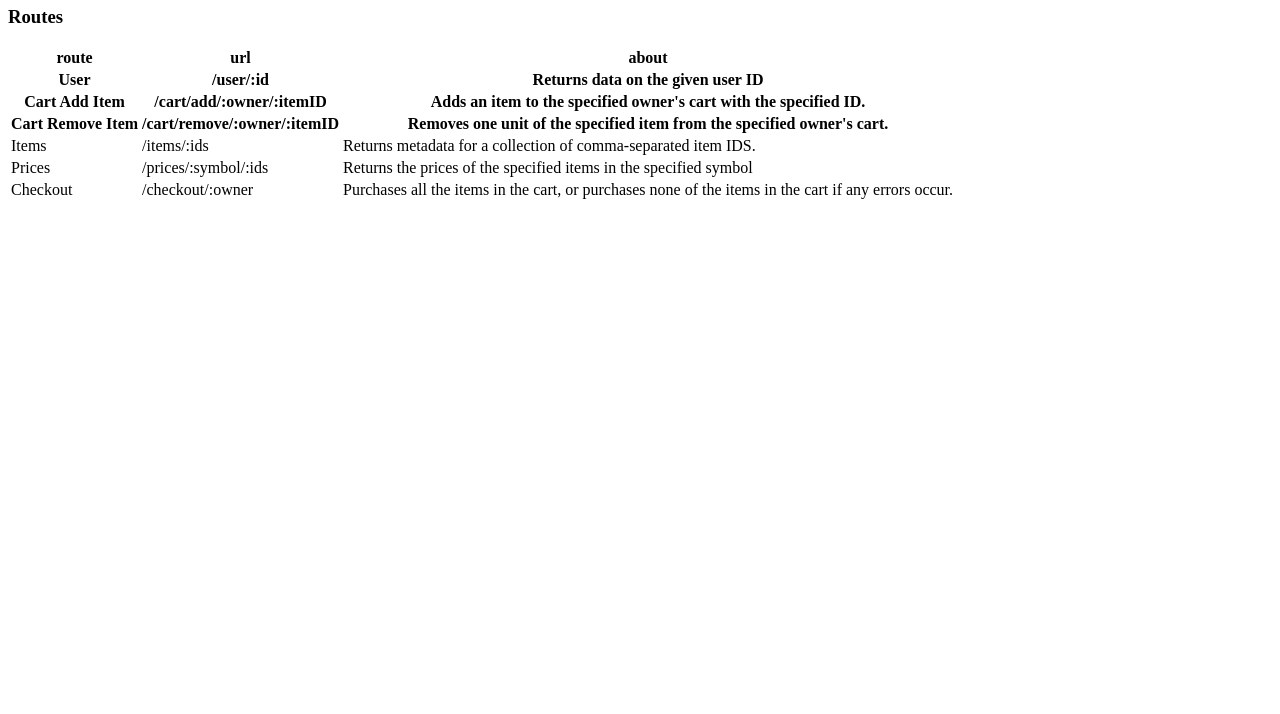
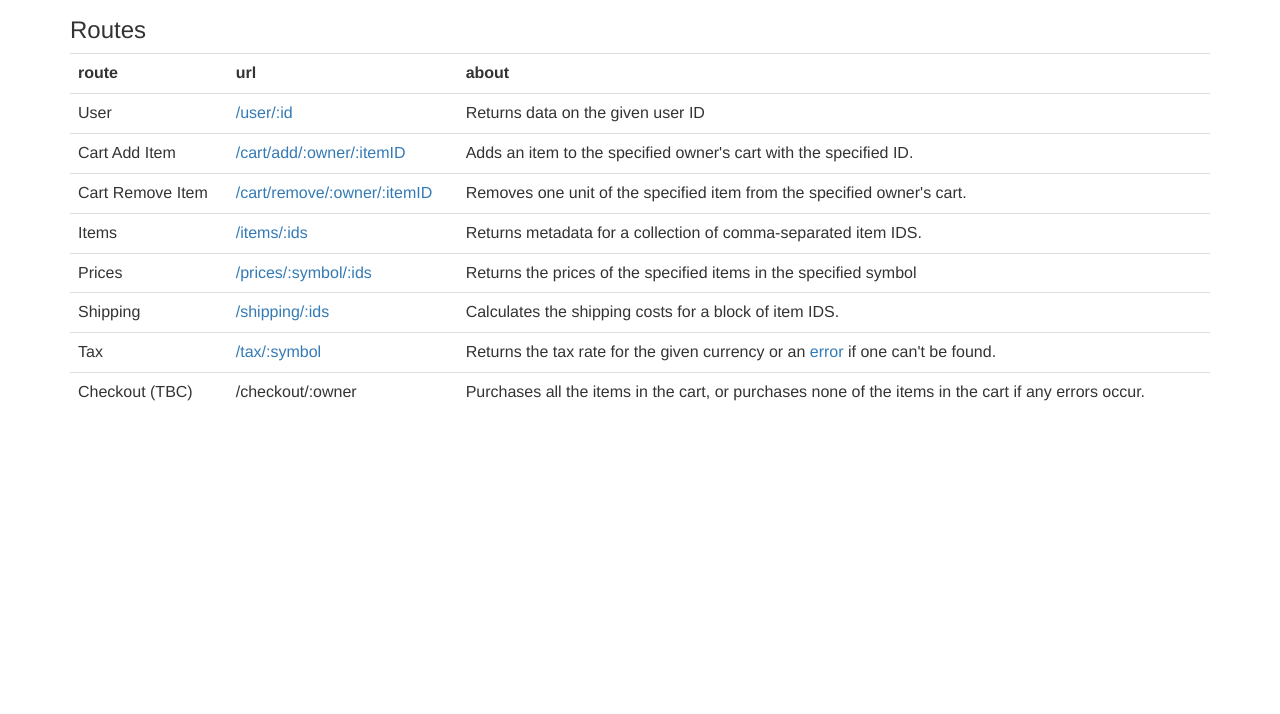
Before and after one commit to danielstern/redux-saga-shopping-cart-server, a website: page public/index.html in a window 1280 px wide. Shown: the part 86-800 px from the top of the page. Drawn offline with nearby package versions, Linux system fonts and the light colour scheme.

Commit message:
Add variables APIs

```diff
--- a/public/index.html
+++ b/public/index.html
@@ -1,14 +1,18 @@
+<head>
     <title>
         Redux Cart Server
     </title>
+    <link href="https://maxcdn.bootstrapcdn.com/bootstrap/3.3.7/css/bootstrap.min.css" rel="stylesheet" integrity="sha384-BVYiiSIFeK1dGmJRAkycuHAHRg32OmUcww7on3RYdg4Va+PmSTsz/K68vbdEjh4u" crossorigin="anonymous">
+</head>
 <h2>About</h2>
 <p>
     A demo REST API to integrate with a Redux Saga shopping cart app.
 </p>
+<body class="container">
 <h3>
     Routes
 </h3>
-<table>
+<table class="table">
     <tr>
         <th>
             route
@@ -21,44 +25,52 @@
         </th>
     </tr>
     <tr>
-        <th>
+        <td>
             User
-        </th>
-        <th>
+        </td>
+        <td>
+            <a href="/user/U10000">
                 /user/:id
-        </th>
-        <th>
+            </a>
+        </td>
+        <td>
             Returns data on the given user ID
-        </th>
+        </td>
     </tr>
     <tr>
-        <th>
+        <td>
             Cart Add Item
-        </th>
-        <th>
+        </td>
+        <td>
+            <a href="/cart/add/U10000/I10000">
                 /cart/add/:owner/:itemID
-        </th>
-        <th>
+            </a>
+        </td>
+        <td>
             Adds an item to the specified owner's cart with the specified ID.
-        </th>
+        </td>
     </tr>
     <tr>
-        <th>
+        <td>
             Cart Remove Item
-        </th>
-        <th>
+        </td>
+        <td>
+            <a href="/cart/remove/U10000/I10000">
                 /cart/remove/:owner/:itemID
-        </th>
-        <th>
+            </a>
+        </td>
+        <td>
             Removes one unit of the specified item from the specified owner's cart.
-        </th>
+        </td>
     </tr>
     <tr>
         <td>
             Items
         </td>
         <td>
+            <a href="/items/I10000,I20000">
                 /items/:ids
+            </a>
         </td>
         <td>
             Returns metadata for a collection of comma-separated item IDS.
@@ -69,7 +81,9 @@
             Prices
         </td>
         <td>
+            <a href="/prices/CAD/I30000">
                 /prices/:symbol/:ids
+            </a>
         </td>
         <td>
             Returns the prices of the specified items in the specified symbol
@@ -77,7 +91,33 @@
     </tr>
     <tr>
         <td>
-            Checkout
+            Shipping
+        </td>
+        <td>
+            <a href="/shipping/I30000,I50000">
+                /shipping/:ids
+            </a>
+        </td>
+        <td>
+            Calculates the shipping costs for a block of item IDS.
+        </td>
+    </tr>
+    <tr>
+        <td>
+            Tax
+        </td>
+        <td>
+            <a href="/tax/USD">
+                /tax/:symbol
+            </a>
+        </td>
+        <td>
+            Returns the tax rate for the given currency or an <a href="/tax/FRA">error</a> if one can't be found.
+        </td>
+    </tr>
+    <tr>
+        <td>
+            Checkout (TBC)
         </td>
         <td>
             /checkout/:owner
@@ -90,3 +130,4 @@
 
     </tr>
 </table>
+</body>
```
Also changed, not shown: database.yml (+20 -0 lines), server.js (+40 -0 lines). Lines whose indentation alone changed are shown as unchanged.
